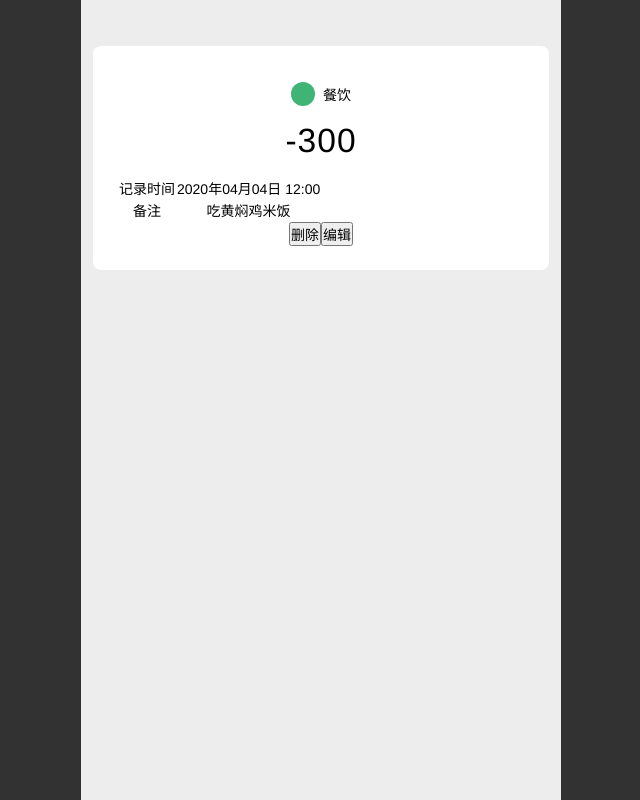
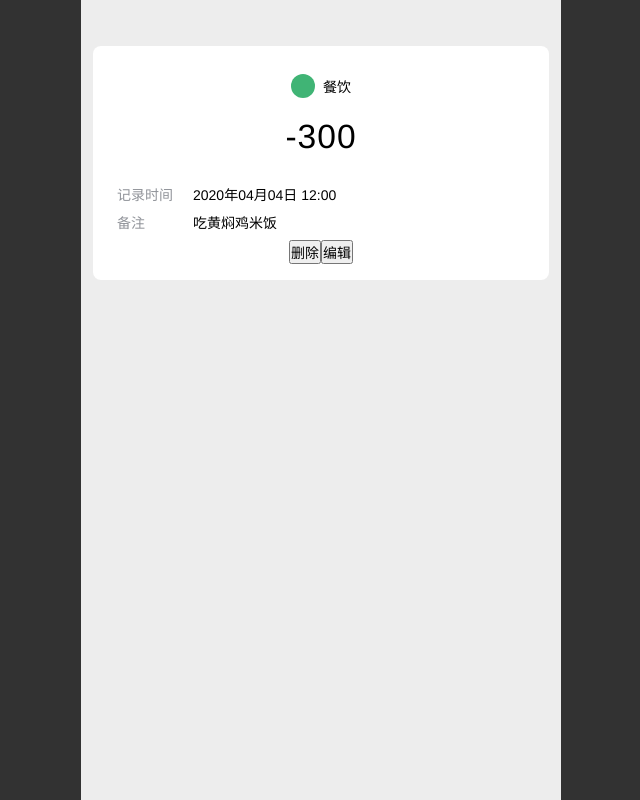
Before and after one commit to haixiangyan/weixin-cash, a React (Create React App) app: page /record/1 in a window 1280 px wide. Shown: the whole page, without its empty margins (319-959 px from the left). Built offline with nearby package versions, Linux system fonts and the light colour scheme.

Commit message:
完成 Table 样式

```diff
--- a/src/components/RecordDetails.tsx
+++ b/src/components/RecordDetails.tsx
@@ -11,12 +11,12 @@ type TProps = {
 }
 
 const StyledRecordDetails = styled.div`
-  padding: 24px;
+  padding: 16px;
   background: white;
   border-radius: 8px;
   text-align: center;
   h3 {
-    margin: 16px 0;
+    margin: 20px 0;
     font-size: 2.4em;
     font-weight: normal;
     letter-spacing: 1px;
@@ -28,6 +28,15 @@ const CategorySection = styled.section`
   align-items: center;
   justify-content: center;
   margin-top: 12px;
+`
+
+const DetailsTable = styled.table`
+  text-align: left;
+  border-spacing: 8px;
+  td:first-child {
+    color: ${props => props.theme.$subText};
+    padding-right: 12px;
+  }
 `
 
 const RecordDetails: React.FC<TProps> = (props) => {
@@ -46,18 +55,18 @@ const RecordDetails: React.FC<TProps> = (props) => {
         {type === 'expense' ? '-' : '+'}
         {amount}
       </h3>
-      <table>
+      <DetailsTable>
         <tbody>
         <tr>
-          <td className="record-field-key">记录时间</td>
+          <td>记录时间</td>
           <td>{dayjs(date).format(FULL_TIME)}</td>
         </tr>
         <tr>
-          <td className="record-field-key">备注</td>
+          <td>备注</td>
           <td>{note}</td>
         </tr>
         </tbody>
-      </table>
+      </DetailsTable>
       <footer>
         <button>删除</button>
         <button>编辑</button>
```
